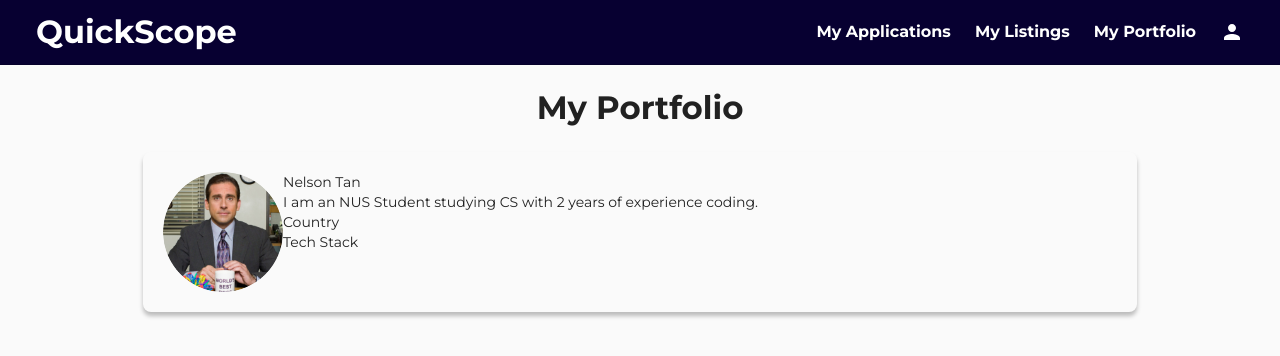
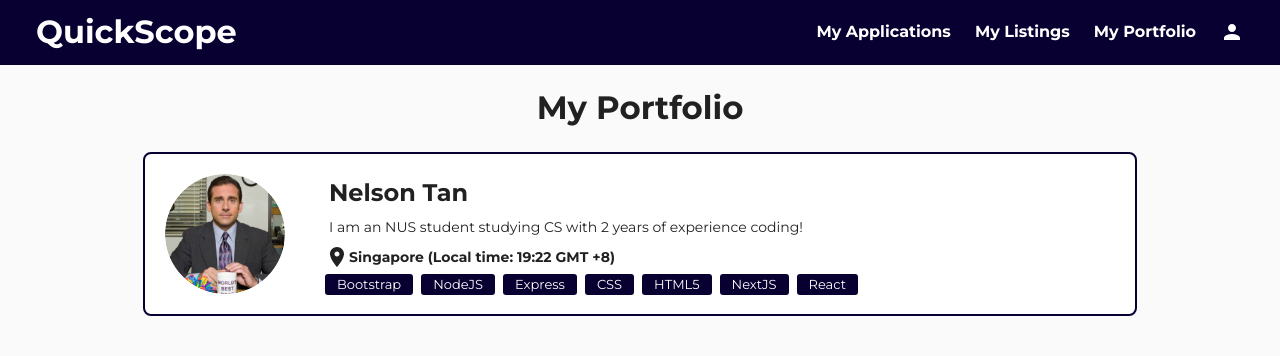
Before and after one commit to nelsontky/quickscope-frontend, a React (Create React App) app: page /portfolio in a window 1280 px wide. Shown: the top 356 px of the page. Built offline with nearby package versions, Linux system fonts and the light colour scheme.

Commit message:
Complete ProfileCard

```diff
--- a/src/components/ProfileCard.js
+++ b/src/components/ProfileCard.js
@@ -5,15 +5,21 @@ import { makeStyles } from "@material-ui/core/styles";
 import Avatar from "@material-ui/core/Avatar";
 import Box from "@material-ui/core/Box";
 import Grid from "@material-ui/core/Grid";
+import Typography from "@material-ui/core/Typography";
+import LocationOnIcon from '@material-ui/icons/LocationOn';
 
 // Custom components
 import displayPicture from "../assets/images/Nelson_Avatar.png";
+import PurpleCard from "./PurpleCard";
+import Tag from "./Tag";
+
+import db from "../db.json";
+
+const { name, description, location, techStack } = db.profile;
 
 const useStyles = makeStyles((theme) => ({
   container: {
-    boxShadow: "0px 4px 4px rgba(0, 0, 0, 0.25)",
     maxWidth: "994px",
-    borderRadius: 8,
     padding: 20,
     margin: "0px auto",
     display: "flex",
@@ -22,14 +28,32 @@ const useStyles = makeStyles((theme) => ({
   avatar: {
     width: theme.spacing(15),
     height: theme.spacing(15),
+  },
+  metaInfoContainer: {
+    display: "flex",
+    flexDirection: "column",
+    justifyContent: "center",
+    marginLeft: 40,
+  },
+  name: {
+    fontWeight: theme.typography.fontWeightBold,
+  },
+  locale: {
+    fontWeight: "bold",
+    display: "flex",
+    alignItems: "center",
+    position: "relative",
+    left: -4
   }
 }))
 
 export default function ProfileCard() {
   const classes = useStyles();
+  const currentDateHour = new Date().getHours();
+  const currentDateMinutes = new Date().getMinutes();
 
   return (
-    <Grid className={classes.container}>
+    <PurpleCard className={classes.container}>
       <Box>
         <Avatar
           className={classes.avatar}
@@ -37,20 +61,31 @@ export default function ProfileCard() {
           src={displayPicture}
         />
       </Box>
-      <Box>
-        <Box>
-          Nelson Tan
-        </Box>
-        <Box>
-          I am an NUS Student studying CS with 2 years of experience coding.
-        </Box>
-        <Box>
-          Country
-        </Box>
-        <Box>
-          Tech Stack
-        </Box>
-      </Box>
-    </Grid>
+      <Grid container className={classes.metaInfoContainer} spacing={1}>
+        <Grid item>
+          <Typography className={classes.name} variant={"h5"}>
+            {name}
+          </Typography>
+        </Grid>
+        <Grid item>
+          {description}
+        </Grid>
+        <Grid item className={classes.locale}>
+          <LocationOnIcon />
+          {`${location} (Local time: ${currentDateHour}:${currentDateMinutes} GMT +8)`}
+        </Grid>
+        <Grid container spacing={1}>
+          {techStack.map(tech => (
+            <Grid item>
+              <Tag
+                label={tech}
+                color="primart"
+              />
+            </Grid>
+          ))
+          }
+        </Grid>
+      </Grid>
+    </PurpleCard>
   )
 }
--- a/src/components/Tag.js
+++ b/src/components/Tag.js
@@ -13,17 +13,17 @@ const useStyles = makeStyles({
   },
 });
 
-export default function Tag({ label, variant, ...rest }) {
+export default function Tag({ label, variant, onDelete, ...rest }) {
   const classes = useStyles();
 
   return (
     <Chip
-      {...rest}
+      {...{ onDelete, ...rest }}
       className={clsx(classes.chip, rest.className)}
       label={label}
       variant={variant}
       color="primary"
-      deleteIcon={<ClearIcon />}
+      deleteIcon={onDelete && <ClearIcon />}
     />
   );
 }
--- a/src/db.json
+++ b/src/db.json
@@ -6,6 +6,12 @@
     "salary": ["< 1000", "between 1000 to 3000", "> 3000"],
     "commitment": ["1 - 3 months", "1 -2 years", "> 2 years"],
     "experience": ["Entry Level", "Experienced"]
+  },
+  "profile": {
+    "name": "Nelson Tan",
+    "description": "I am an NUS student studying CS with 2 years of experience coding!",
+    "location": "Singapore",
+    "techStack": ["Bootstrap", "NodeJS", "Express", "CSS", "HTML5", "NextJS", "React"]
   },
   "jobs": [
     {
```
